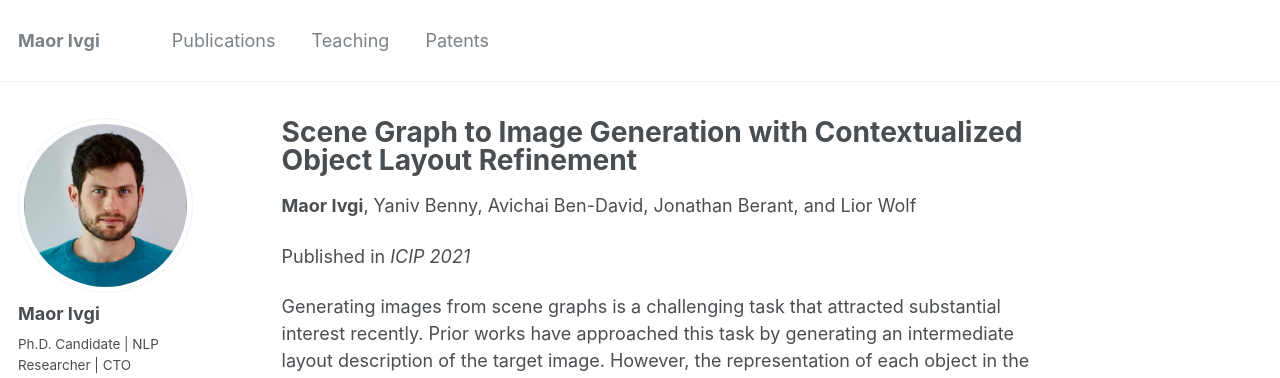
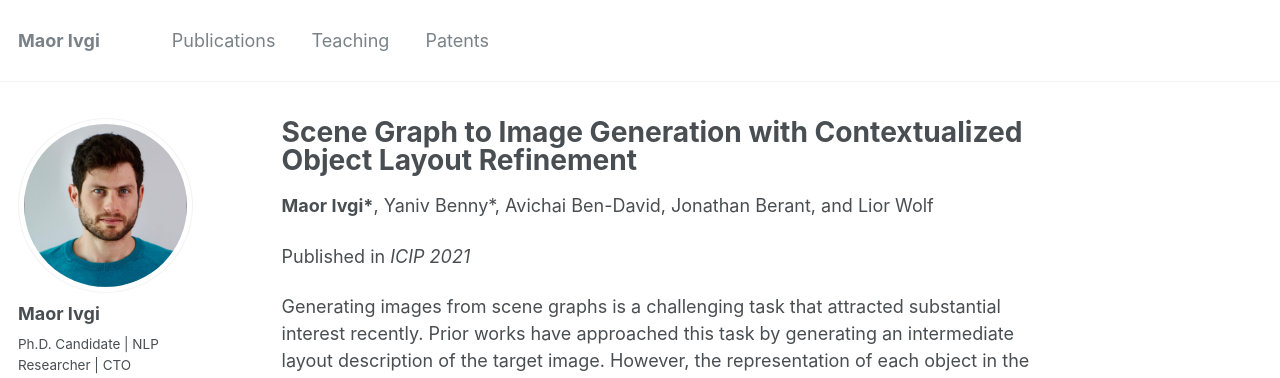
Before and after one commit to Mivg/mivg.github.io, a Jekyll site: the page built from _publications/color-sg2im.md, in a window 1280 px wide and 900 px high. Shown: the top 378 px of the window. Built offline with Jekyll 4.4.1, drawn with Linux system fonts in a browser that asks for light colours; some web fonts are replaced.

Commit message:
minor updates

```diff
--- a/_publications/color-sg2im.md
+++ b/_publications/color-sg2im.md
@@ -1,6 +1,6 @@
 ---
 title: "Scene Graph to Image Generation with Contextualized Object Layout Refinement"
-authors: "<b>Maor Ivgi</b>, Yaniv Benny, Avichai Ben-David, Jonathan Berant, and Lior Wolf"
+authors: "<b>Maor Ivgi*</b>, Yaniv Benny*, Avichai Ben-David, Jonathan Berant, and Lior Wolf"
 collection: publications
 permalink: /publication/color-sg2im
 excerpt: 'A novel approach to gradually generate realistic image layouts from scene-graphs by attending to all objects in the generated layout simultaneously.'
```
Also changed, not shown: _publications/long-icl.md (+1 -1 lines).
